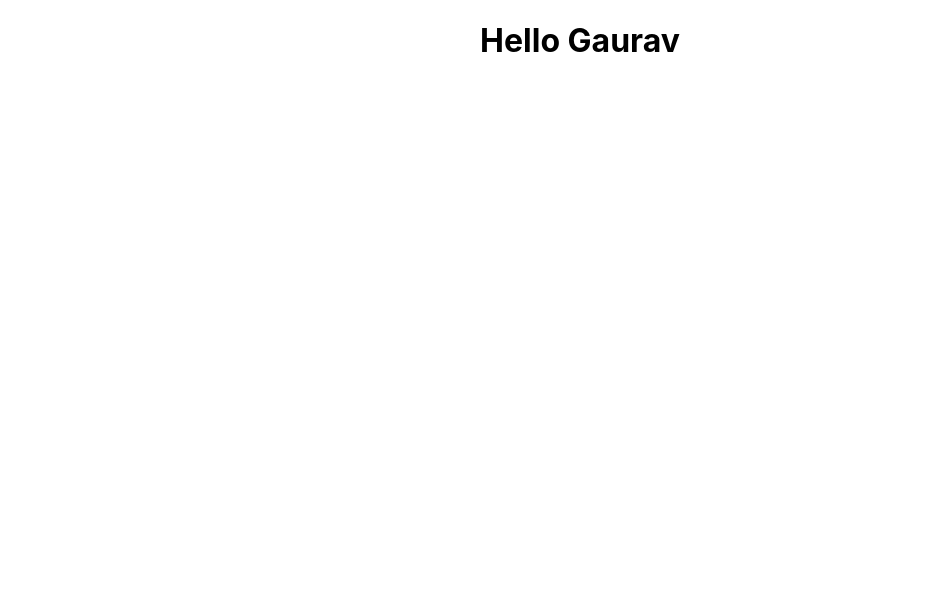
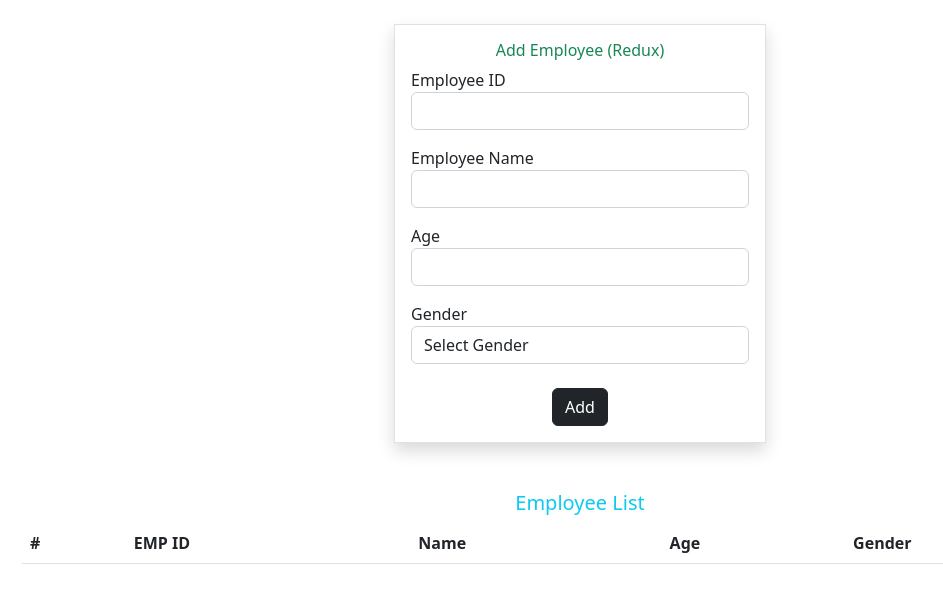
Before and after one commit to sgaurav1/react-poc, a React (Create React App) app: page / in a window 1280 px wide. Shown: the top 592 px of the page, without its empty margins (60-1003 px from the left). Built offline with nearby package versions, Linux system fonts and the light colour scheme.

Commit message:
done redux flow

```diff
--- a/package.json
+++ b/package.json
@@ -6,9 +6,13 @@
     "@testing-library/jest-dom": "^5.16.5",
     "@testing-library/react": "^13.4.0",
     "@testing-library/user-event": "^13.5.0",
+    "bootstrap": "^5.2.3",
     "react": "^18.2.0",
+    "react-bootstrap": "^2.7.2",
     "react-dom": "^18.2.0",
+    "react-redux": "^8.0.5",
     "react-scripts": "5.0.1",
+    "redux": "^4.2.1",
     "web-vitals": "^2.1.4"
   },
   "scripts": {
--- a/src/App.js
+++ b/src/App.js
@@ -1,11 +1,24 @@
 // import logo from './logo.svg';
 import './App.css';
 import React from 'react';
+import List from './components/list';
+import Form from './components/form';
+import AddUserForm from './components/adduser';
+import UserList from './components/users';
 
 function App() {
   return (
-    <div className='App'>
-      <h1>Hello Gaurav</h1>
+    <div className='container py-4'>
+      {/* <div>
+        <h4 className='text-info'>Articles</h4>
+        <List />
+      </div>
+      <div>
+        <h4 className='text-info'>Form</h4>
+        <Form />
+      </div> */}
+      <AddUserForm />
+      <UserList />
     </div>
   );
 }
--- /dev/null
+++ b/src/components/adduser.js
@@ -0,0 +1,91 @@
+
+import { connect } from "react-redux";
+import React from "react";
+import { addArticle, addUser } from "../redux-part/actions";
+
+let nextId = 0;
+
+class ConnectedForm extends React.Component {
+    constructor(props) {
+        super(props);
+        this.state = {
+            empId: '',
+            name: '',
+            age: '',
+            gender: ''
+        }
+    }
+
+    handleChanges(event, type){
+        console.log(event);
+        if(type === 'empId'){
+            this.setState({empId: event.target.value});
+        }
+        if(type === 'name'){
+            this.setState({name: event.target.value});
+        }
+        if(type === 'age'){
+            this.setState({age: event.target.value});
+        }
+        if(type === 'gender'){
+            this.setState({gender: event.target.value});
+        }
+    }
+
+    handleSubmit(event){
+        console.log(this.state.name);
+        // const {id,name,designation,salary} = this.state;
+        // console.log(this.state);
+        debugger;
+        this.props.users({'id': nextId++, ...this.state});
+        event.preventDefault();
+    }
+
+
+    render() {
+        return (
+            <>
+                <div className="col-lg-4 shadwo mx-auto border shadow p-3 round">
+                    <h6 className="text-center text-success">Add Employee {'(Redux)'}</h6>
+                    <form>
+                    <div className="form-group mb-3">
+                            <label>Employee ID</label>
+                            <input type="text" className="form-control" name="empId" value={this.state.empId || ''} onChange={(event)=> this.handleChanges(event,'empId')} />
+                        </div>
+                        <div className="form-group mb-3">
+                            <label>Employee Name</label>
+                            <input type="text" className="form-control" name="name" value={this.state.name || ''} onChange={(event)=> this.handleChanges(event,'name')} />
+                        </div>
+                        <div className="form-group mb-3">
+                            <label>Age</label>
+                            <input type="text" className="form-control" name="designation" value={this.state.age || ''} onChange={(event)=> this.handleChanges(event, 'age')} />
+                        </div>
+                        <div className="form-group mb-3">
+                            <label>Gender</label>
+                            <select className="form-control" name="gender" value={this.state.gender || ''} onChange={(event)=> this.handleChanges(event, 'gender')}>
+                                <option selected disabled value=''>Select Gender</option>
+                                <option>Male</option>
+                                <option>Female</option>
+                            </select>
+
+                        </div>
+                        <button className="btn btn-dark mt-4 mx-auto d-block" type="button" onClick={(event)=> this.handleSubmit(event)}>Add</button>
+                    </form>
+                </div>
+            </>
+        )
+    }
+
+}
+
+// form to connect with redux
+function mapDispatchToProps(dispatch){
+    return {
+        // addArticle: article => dispatch(addArticle(article)) // dispatch(actionName)
+        users: user => dispatch(addUser(user)) // dispatch(actionName(payload))
+    }
+}
+
+const AddUserForm = connect(null, mapDispatchToProps)(ConnectedForm);
+
+export default AddUserForm;
--- /dev/null
+++ b/src/components/form.js
@@ -0,0 +1,53 @@
+
+import { connect } from "react-redux";
+import React from "react";
+import { addArticle } from "../redux-part/actions";
+
+class ConnectedForm extends React.Component {
+    constructor(props) {
+        super(props);
+        this.state = {
+            name: ''
+        }
+    }
+
+    handleChanges(event){
+        console.log(event);
+        this.setState({name: event.target.value});
+    }
+
+    handleSubmit(event){
+        console.log(this.state.name);
+        const {name} = this.state;
+        this.props.addArticle({name});
+        event.preventDefault();
+    }
+
+
+    render() {
+        return (
+            <>
+                <div className="col-lg-4 shadwo mx-auto">
+                    <form>
+                        <div className="form-group">
+                            <input type="text" className="form-control" name="name" value={this.state.name || ''} onChange={(event)=> this.handleChanges(event)} />
+                        </div>
+                        <button className="btn btn-dark mt-4 mx-auto d-block" type="button" onClick={(event)=> this.handleSubmit(event)}>Add</button>
+                    </form>
+                </div>
+            </>
+        )
+    }
+
+}
+
+// form to connect with redux
+function mapDispatchToProps(dispatch){
+    return {
+        addArticle: article => dispatch(addArticle(article)) // dispatch(actionName)
+    }
+}
+
+const Form = connect(null, mapDispatchToProps)(ConnectedForm);
+
+export default Form;
--- /dev/null
+++ b/src/components/list.js
@@ -0,0 +1,24 @@
+import { connect } from "react-redux";
+import React from "react";
+
+const ConnectedList = (props)=>{
+    return(
+        <>
+            <h5>List Component</h5>
+            <ul>
+                {props.articles.map((item, i)=>(
+                    <li key={i}>{item.name}</li>
+                ))}
+            </ul>
+        </>
+    )
+}
+
+
+const mapStateTProps = state=> {
+    return {articles: state.articles}
+}
+
+const List = connect(mapStateTProps, null)(ConnectedList);
+
+export default List;
--- /dev/null
+++ b/src/components/users.js
@@ -0,0 +1,43 @@
+import React from "react";
+import { connect } from "react-redux";
+
+
+const ConnectUser = (props) => {
+    console.log('props', props);
+    return (
+        <>
+        <h5 className="text-center text-info mt-5">Employee List</h5>
+            <table className="table table-striped">
+                <thead>
+                    <tr>
+                        <th>#</th>
+                        <th>EMP ID</th>
+                        <th>Name</th>
+                        <th>Age</th>
+                        <th>Gender</th>
+                    </tr>
+                </thead>
+                <tbody>
+                    {props.users.map((item, i)=>
+                        (<tr key={item['id']}>
+                            <td>{i+1}</td>
+                            <td>{item['empId']}</td>
+                            <td>{item['name']}</td>
+                            <td>{item['age']}</td>
+                            <td>{item['gender']}</td>
+                        </tr>)
+                    )}
+                </tbody>
+            </table>
+        </>
+    )
+}
+
+const mapPropsToState = state=> {
+    console.log(state);
+    return {users: state.users}
+}
+
+const UserList = connect(mapPropsToState, null)(ConnectUser);
+
+export default UserList;
--- a/src/index.js
+++ b/src/index.js
@@ -3,11 +3,16 @@ import ReactDOM from 'react-dom/client';
 import './index.css';
 import App from './App';
 import reportWebVitals from './reportWebVitals';
-
+import { Provider } from 'react-redux';
+import store from './redux-part/store';
+import '../node_modules/bootstrap/dist/css/bootstrap.min.css';
+// @ts-ignore
 const root = ReactDOM.createRoot(document.getElementById('root'));
 root.render(
   <React.StrictMode>
-    <App />
+    <Provider store={store}>
+      <App />
+    </Provider>
   </React.StrictMode>
 );
 
--- /dev/null
+++ b/src/redux-part/actions/index.js
@@ -0,0 +1,10 @@
+import { ADD_ARTICLE, ADD_USER } from "../constants/action-types";
+
+
+export function addArticle(payload){
+    return {type: ADD_ARTICLE, payload};
+}
+
+export function addUser(payload){
+    return {type: ADD_USER, payload}
+}
--- /dev/null
+++ b/src/redux-part/constants/action-types.js
@@ -0,0 +1,2 @@
+export const ADD_ARTICLE = 'ADD_ARTICLE';
+export const ADD_USER = 'ADD_USER';
--- /dev/null
+++ b/src/redux-part/reduceres/root-reducer.js
@@ -0,0 +1,22 @@
+import { ADD_ARTICLE, ADD_USER } from "../constants/action-types";
+
+const initiatState = {
+    articles: [],
+    users: []
+}
+
+const rootReducer = (state = initiatState, action)=>{
+    if(action.type === ADD_ARTICLE){
+        return Object.assign({}, state , {
+            articles: state.articles.concat(action.payload)
+        })
+    }
+    if(action.type === ADD_USER){
+        return Object.assign({}, state , {
+            users: state.users.concat(action.payload)
+        })
+    }
+    return state;
+}
+
+export default rootReducer;
--- /dev/null
+++ b/src/redux-part/store/index.js
@@ -0,0 +1,6 @@
+import {createStore} from 'redux';
+import rootReducer from '../reduceres/root-reducer';
+
+const store = createStore(rootReducer);
+
+export default store;
```
Also changed, not shown: 2 other files (tests, documents, lock files or other folders).
